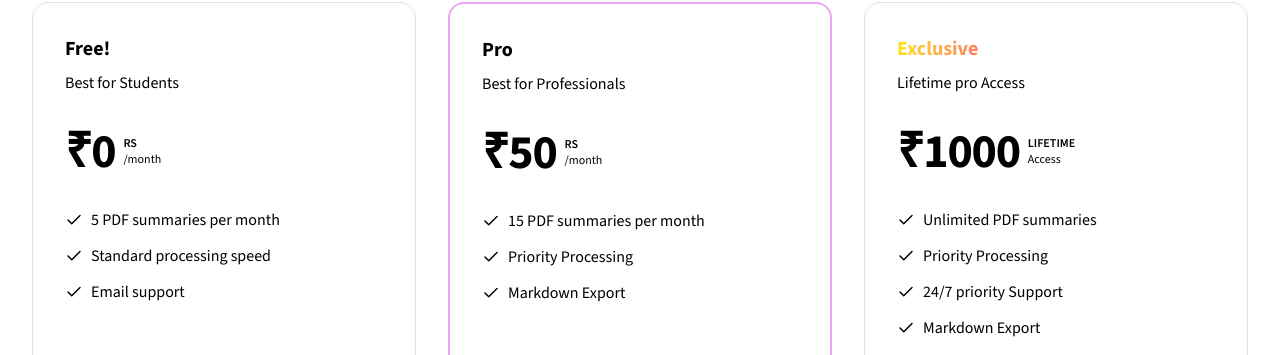
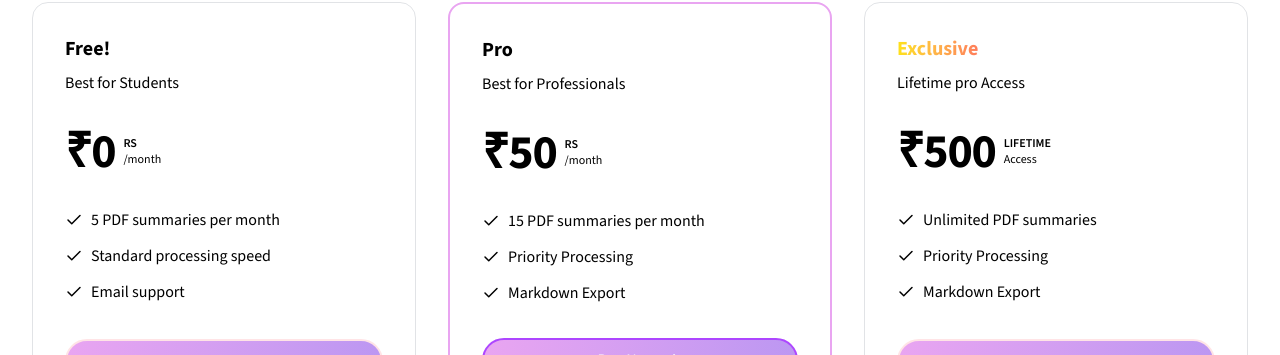
Before and after one commit to zenpai6996/Summafy-deployed, a Next.js app in the folder summafy/: page / in a window 1280 px wide. Shown: the part 1878-2233 px from the top of the page. Built offline with nearby package versions, Linux system fonts and the light colour scheme; no server answers.

Commit message:
Add content section, navigation controls, progress bar, and summary parsing functionality

```diff
--- a/summafy/components/Summaries/summary-header.tsx
+++ b/summafy/components/Summaries/summary-header.tsx
@@ -1,5 +1,4 @@
 import {Button} from "@/components/ui/button";
-import {router} from "next/client";
 import Link from "next/link";
 import {Calendar, ChevronLeft, Sparkles,Clock} from "lucide-react";
 import {Badge} from "@/components/ui/badge";
--- a/summafy/components/home/PricingSection.tsx
+++ b/summafy/components/home/PricingSection.tsx
@@ -41,12 +41,11 @@ const plans =[
     },
     {
         name:'Exclusive',
-        price:1000,
+        price:500,
         description:'Lifetime pro Access',
         items:[
             'Unlimited PDF summaries',
             'Priority Processing',
-            '24/7 priority Support',
             'Markdown Export'
         ],
         id:'exclusive',
--- /dev/null
+++ b/summafy/lib/langchain.ts
@@ -0,0 +1,14 @@
+import {PDFLoader} from "@langchain/community/document_loaders/fs/pdf";
+
+export async function fetchAndExtractPdfText(fileUrl:string){
+    const response = await fetch(fileUrl);
+    const blob = await response.blob();
+    // Convert the Blob to an ArrayBuffer
+    const arrayBuffer = await blob.arrayBuffer();
+    // Convert the Blob to a Buffer
+    const pdfLoader = new PDFLoader(new Blob([arrayBuffer]));
+    // Load the PDF document
+    const docs = await pdfLoader.load();
+    //combine all pages
+    return docs.map((doc) => doc.pageContent).join('\n');
+}
```
